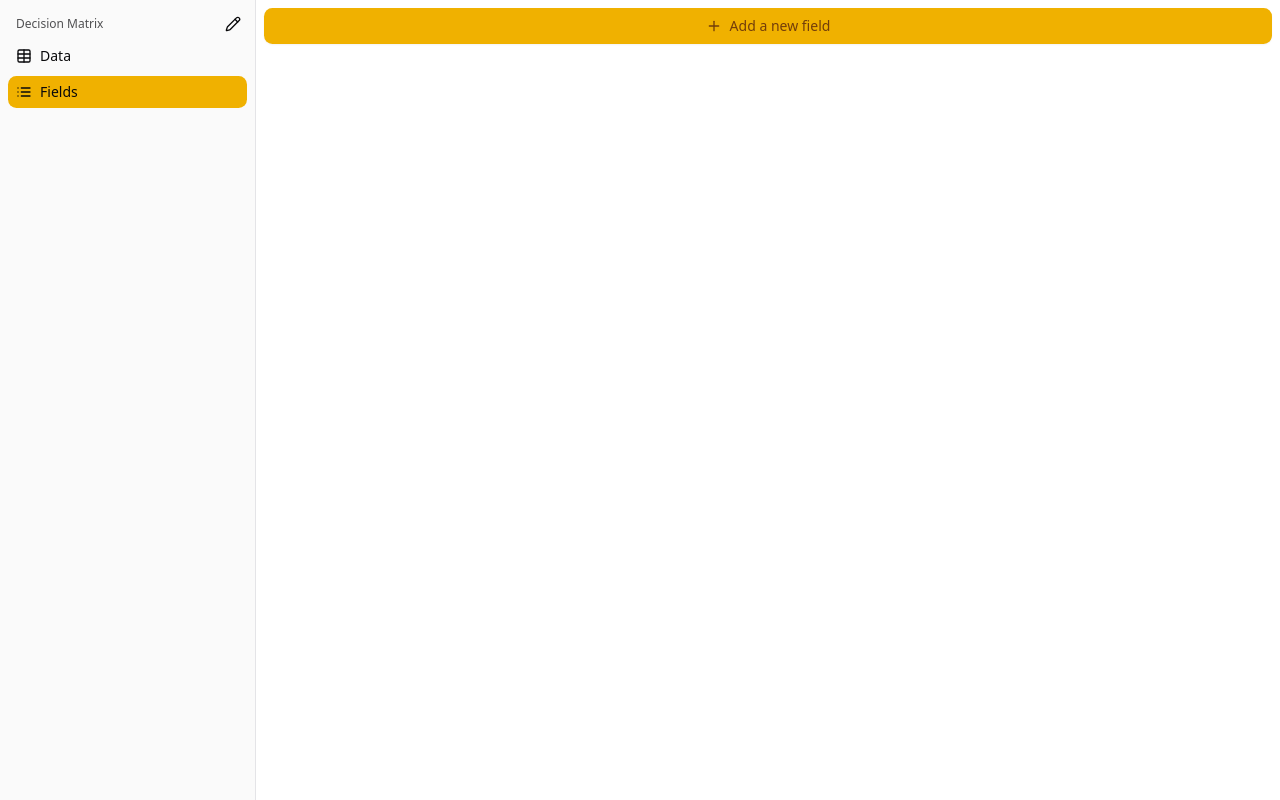
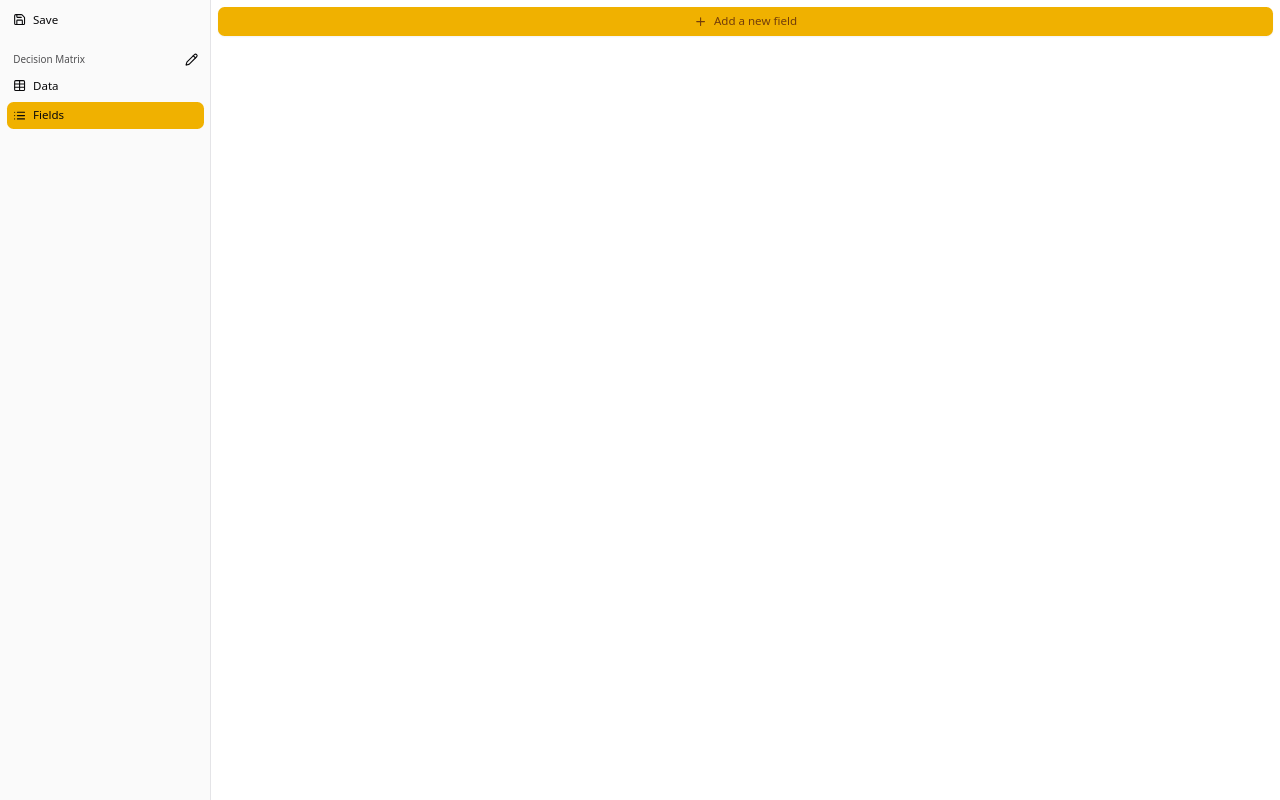
Before and after one commit to karoyqiu/decision-matrix, a React (Vite) app: page /matrix/fields in a window 1280 px wide. Built offline with nearby package versions, Linux system fonts and the light colour scheme.

Commit message:
添加数值支持。

```diff
--- a/src/App.css
+++ b/src/App.css
@@ -114,6 +114,9 @@
   * {
     @apply border-border outline-ring/50;
   }
+  html {
+    font-size: 82.5%;
+  }
   body {
     @apply bg-background text-foreground;
   }
--- a/src/components/field-collapsible.tsx
+++ b/src/components/field-collapsible.tsx
@@ -1,13 +1,14 @@
 import { standardSchemaResolver } from '@hookform/resolvers/standard-schema';
-import { ChevronDownIcon, ChevronRightIcon } from 'lucide-react';
+import { ChevronDownIcon, ChevronRightIcon, DeleteIcon } from 'lucide-react';
 import { type Dispatch, useState } from 'react';
-import { useForm } from 'react-hook-form';
+import { useFieldArray, useForm } from 'react-hook-form';
 
 import { Button } from '@/components/ui/button';
 import { Collapsible, CollapsibleContent, CollapsibleTrigger } from '@/components/ui/collapsible';
 import {
   Form,
   FormControl,
+  FormDescription,
   FormField,
   FormItem,
   FormLabel,
@@ -24,6 +25,8 @@ import {
 import type { ActionType } from '@/lib/matrix/context';
 import { type Field, fieldSchema } from '@/lib/matrix/types';
 
+import { Badge } from './ui/badge';
+
 type FieldCollapsibleProps = {
   index: number;
   field: Field;
@@ -31,6 +34,7 @@ type FieldCollapsibleProps = {
 };
 
 export function FieldCollapsible(props: FieldCollapsibleProps) {
+  'use no memo';
   const { index, field, dispatch } = props;
   const [open, setOpen] = useState(false);
   const form = useForm<Field>({
@@ -39,10 +43,18 @@ export function FieldCollapsible(props: FieldCollapsibleProps) {
     criteriaMode: 'all',
     defaultValues: field,
   });
+  const type = form.watch('type');
+  // @ts-expect-error
+  const units = useFieldArray<Field>({ control: form.control, name: 'units' });
 
-  const submit = form.handleSubmit((values) => {
-    dispatch({ type: 'updateField', index, field: values });
-  }, console.error);
+  const submit = form.handleSubmit(
+    (values) => {
+      dispatch({ type: 'updateField', index, field: values });
+    },
+    (errors) => {
+      console.error('Submit field form error', errors);
+    },
+  );
 
   return (
     <Collapsible key={field.name} open={open} onOpenChange={setOpen}>
@@ -56,7 +68,7 @@ export function FieldCollapsible(props: FieldCollapsibleProps) {
       </div>
       <CollapsibleContent>
         <Form {...form}>
-          <form onSubmit={submit} onBlur={submit} className="space-y-2 pt-2 pl-11">
+          <form onSubmit={submit} onBlur={submit} className="flex flex-col gap-2 pt-2 pl-11">
             <FormField
               control={form.control}
               name="name"
@@ -76,10 +88,17 @@ export function FieldCollapsible(props: FieldCollapsibleProps) {
               render={({ field }) => (
                 <FormItem>
                   <FormLabel>Type</FormLabel>
-                  <Select onValueChange={field.onChange} defaultValue={field.value}>
+                  <Select
+                    disabled={field.disabled}
+                    onValueChange={field.onChange}
+                    defaultValue={field.value}
+                  >
                     <FormControl>
                       <SelectTrigger>
-                        <SelectValue placeholder="Select a verified email to display" />
+                        <SelectValue
+                          onBlur={field.onBlur}
+                          placeholder="Select a verified email to display"
+                        />
                       </SelectTrigger>
                     </FormControl>
                     <SelectContent>
@@ -94,6 +113,100 @@ export function FieldCollapsible(props: FieldCollapsibleProps) {
                 </FormItem>
               )}
             />
+            {(type === 'int' || type === 'float') && (
+              <>
+                <FormItem>
+                  <FormLabel>Units</FormLabel>
+                  <FormControl>
+                    <Input
+                      onKeyDown={(e) => {
+                        if (e.key === 'Enter') {
+                          e.preventDefault();
+                          const input = e.currentTarget;
+                          // @ts-expect-error
+                          units.append(input.value);
+                          input.value = '';
+                        }
+                      }}
+                    />
+                  </FormControl>
+                </FormItem>
+                <div className="flex flex-wrap gap-1">
+                  {units.fields.map((unit, index) => (
+                    <Badge key={unit.id} variant="secondary">
+                      {form.getValues('units')?.at(index)}
+                      <Button
+                        variant="secondary"
+                        className="size-2"
+                        onClick={() => units.remove(index)}
+                      >
+                        <DeleteIcon />
+                      </Button>
+                    </Badge>
+                  ))}
+                </div>
+                <FormField
+                  control={form.control}
+                  name="convert"
+                  render={({ field }) => (
+                    <FormItem>
+                      <FormLabel>Converstion</FormLabel>
+                      <FormControl>
+                        <Input {...field} />
+                      </FormControl>
+                      <FormDescription>Unit converstion formula.</FormDescription>
+                      <FormMessage />
+                    </FormItem>
+                  )}
+                />
+              </>
+            )}
+            {type === 'float' && (
+              <FormField
+                control={form.control}
+                name="precision"
+                render={({ field }) => (
+                  <FormItem>
+                    <FormLabel>Precision</FormLabel>
+                    <FormControl>
+                      <Input {...field} type="number" inputMode="numeric" />
+                    </FormControl>
+                    <FormMessage />
+                  </FormItem>
+                )}
+              />
+            )}
+            {type === 'money' && (
+              <FormField
+                control={form.control}
+                name="currency"
+                render={({ field }) => (
+                  <FormItem>
+                    <FormLabel>Currency</FormLabel>
+                    <FormControl>
+                      <Input {...field} />
+                    </FormControl>
+                    <FormDescription>Three upper case letters.</FormDescription>
+                    <FormMessage />
+                  </FormItem>
+                )}
+              />
+            )}
+            {(type === 'int' || type === 'float' || type === 'money') && (
+              <FormField
+                control={form.control}
+                name="formula"
+                render={({ field }) => (
+                  <FormItem>
+                    <FormLabel>Formula</FormLabel>
+                    <FormControl>
+                      <Input {...field} />
+                    </FormControl>
+                    <FormMessage />
+                  </FormItem>
+                )}
+              />
+            )}
           </form>
         </Form>
       </CollapsibleContent>
--- a/src/components/matrix-sidebar.tsx
+++ b/src/components/matrix-sidebar.tsx
@@ -1,5 +1,5 @@
 import { Link } from '@tanstack/react-router';
-import { ListIcon, PencilIcon, TableIcon } from 'lucide-react';
+import { ListIcon, PencilIcon, SaveIcon, TableIcon } from 'lucide-react';
 
 import {
   Sidebar,
@@ -8,6 +8,7 @@ import {
   SidebarGroupAction,
   SidebarGroupContent,
   SidebarGroupLabel,
+  SidebarHeader,
   SidebarMenu,
   SidebarMenuButton,
   SidebarMenuItem,
@@ -29,10 +30,20 @@ const items = [
 ] as const;
 
 export function MatrixSidebar() {
-  const { matrix } = useMatrix();
+  const { matrix, save } = useMatrix();
 
   return (
     <Sidebar>
+      <SidebarHeader>
+        <SidebarMenu>
+          <SidebarMenuItem>
+            <SidebarMenuButton onClick={save}>
+              <SaveIcon />
+              Save
+            </SidebarMenuButton>
+          </SidebarMenuItem>
+        </SidebarMenu>
+      </SidebarHeader>
       <SidebarContent>
         <SidebarGroup>
           <SidebarGroupLabel>{matrix.name}</SidebarGroupLabel>
--- /dev/null
+++ b/src/components/ui/badge.tsx
@@ -0,0 +1,39 @@
+import { Slot } from '@radix-ui/react-slot';
+import { type VariantProps, cva } from 'class-variance-authority';
+import * as React from 'react';
+
+import { cn } from '@/lib/utils';
+
+const badgeVariants = cva(
+  'inline-flex items-center justify-center rounded-md border px-2 py-0.5 text-xs font-medium w-fit whitespace-nowrap shrink-0 [&>svg]:size-3 gap-1 [&>svg]:pointer-events-none focus-visible:border-ring focus-visible:ring-ring/50 focus-visible:ring-[3px] aria-invalid:ring-destructive/20 dark:aria-invalid:ring-destructive/40 aria-invalid:border-destructive transition-[color,box-shadow] overflow-hidden',
+  {
+    variants: {
+      variant: {
+        default: 'border-transparent bg-primary text-primary-foreground [a&]:hover:bg-primary/90',
+        secondary:
+          'border-transparent bg-secondary text-secondary-foreground [a&]:hover:bg-secondary/90',
+        destructive:
+          'border-transparent bg-destructive text-white [a&]:hover:bg-destructive/90 focus-visible:ring-destructive/20 dark:focus-visible:ring-destructive/40 dark:bg-destructive/60',
+        outline: 'text-foreground [a&]:hover:bg-accent [a&]:hover:text-accent-foreground',
+      },
+    },
+    defaultVariants: {
+      variant: 'default',
+    },
+  },
+);
+
+function Badge({
+  className,
+  variant,
+  asChild = false,
+  ...props
+}: React.ComponentProps<'span'> & VariantProps<typeof badgeVariants> & { asChild?: boolean }) {
+  const Comp = asChild ? Slot : 'span';
+
+  return (
+    <Comp data-slot="badge" className={cn(badgeVariants({ variant }), className)} {...props} />
+  );
+}
+
+export { Badge, badgeVariants };
--- a/src/lib/matrix/context.tsx
+++ b/src/lib/matrix/context.tsx
@@ -1,14 +1,9 @@
 import type { ReactNode } from '@tanstack/react-router';
-import { type Dispatch, createContext, useContext } from 'react';
+import { type Dispatch, createContext, useCallback, useContext, useState } from 'react';
 import { useImmerReducer } from 'use-immer';
 
-import { save } from './file';
+import { load as loadMatrix, save as saveMatrix } from './file';
 import type { DecisionMatrix, Field } from './types';
-
-type MatrixState = {
-  matrix: DecisionMatrix;
-  filename: string;
-};
 
 /** 空矩阵 */
 export const emptyMatrix = Object.freeze<DecisionMatrix>({
@@ -18,24 +13,10 @@ export const emptyMatrix = Object.freeze<DecisionMatrix>({
   data: [],
 });
 
-const initialState = Object.freeze<MatrixState>({
-  matrix: emptyMatrix,
-  filename: '',
-});
-
-/** 创建新矩阵 */
-type CreationAction = {
-  type: 'create';
-};
-
-/** 打开已有矩阵 */
-type OpenAction = {
-  type: 'open';
-  state: MatrixState;
-};
-
-type SaveAction = {
-  type: 'save';
+/** 重置矩阵 */
+type ResetAction = {
+  type: 'reset';
+  matrix?: DecisionMatrix;
 };
 
 /** 创建新字段 */
@@ -52,35 +33,24 @@ type UpdateFieldAction = {
 };
 
 /** 动作 */
-export type ActionType =
-  | CreationAction
-  | OpenAction
-  | SaveAction
-  | NewFieldAction
-  | UpdateFieldAction;
+export type ActionType = ResetAction | NewFieldAction | UpdateFieldAction;
 
 /** 决策矩阵 reducer */
-const decisionMatrixReducer = (draft: MatrixState, action: ActionType) => {
+const decisionMatrixReducer = (draft: DecisionMatrix, action: ActionType) => {
   switch (action.type) {
-    case 'create':
-      return initialState;
-
-    case 'open':
-      return action.state;
-
-    case 'save':
-      save(draft.matrix, draft.filename);
-      break;
+    case 'reset':
+      return action.matrix ?? emptyMatrix;
 
     case 'newField':
-      draft.matrix.fields.push({
-        name: action.fieldName ?? `Field ${draft.matrix.fields.length}`,
+      draft.fields.push({
+        id: window.crypto.randomUUID(),
+        name: action.fieldName ?? `Field ${draft.fields.length}`,
         type: 'text',
       });
       break;
 
     case 'updateField':
-      draft.matrix.fields.splice(action.index, 1, action.field);
+      draft.fields.splice(action.index, 1, action.field);
       break;
 
     default:
@@ -88,22 +58,53 @@ const decisionMatrixReducer = (draft: MatrixState, action: ActionType) => {
   }
 };
 
+type MatrixState = {
+  /** 当前决策矩阵 */
+  matrix: DecisionMatrix;
+  /** 创建决策矩阵文件 */
+  create: (filename: string) => Promise<void>;
+  /** 保存决策矩阵文件 */
+  save: () => Promise<void>;
+  /** 加载决策矩阵文件 */
+  load: (filename: string) => Promise<void>;
+};
+
 /** 当前决策矩阵 */
-const DecisionMatrixContext = createContext<MatrixState>(initialState);
+const DecisionMatrixContext = createContext<MatrixState>({
+  matrix: emptyMatrix,
+  create: () => Promise.reject(),
+  save: () => Promise.reject(),
+  load: () => Promise.reject(),
+});
 
 /** 动作分发 */
 const DecisionMatrixDispatchContext = createContext<Dispatch<ActionType>>(() => {});
 
 /** 当前决策矩阵及动作分发提供者 */
 export default function DecisionMatrixProivder({ children }: { children?: ReactNode }) {
-  const [matrix, reducer] = useImmerReducer<MatrixState, ActionType>(
+  const [matrix, dispatch] = useImmerReducer<DecisionMatrix, ActionType>(
     decisionMatrixReducer,
-    initialState,
+    emptyMatrix,
   );
+  const [filename, setFilename] = useState('');
+
+  const create = useCallback(async (path: string) => {
+    await saveMatrix(emptyMatrix, path);
+    dispatch({ type: 'reset' });
+    setFilename(path);
+  }, []);
+
+  const save = useCallback(async () => saveMatrix(matrix, filename), [matrix, filename]);
+
+  const load = useCallback(async (path: string) => {
+    const m = await loadMatrix(path);
+    dispatch({ type: 'reset', matrix: m });
+    setFilename(path);
+  }, []);
 
   return (
-    <DecisionMatrixContext.Provider value={matrix}>
-      <DecisionMatrixDispatchContext.Provider value={reducer}>
+    <DecisionMatrixContext.Provider value={{ matrix, create, save, load }}>
+      <DecisionMatrixDispatchContext.Provider value={dispatch}>
         {children}
       </DecisionMatrixDispatchContext.Provider>
     </DecisionMatrixContext.Provider>
--- a/src/lib/matrix/file.ts
+++ b/src/lib/matrix/file.ts
@@ -8,8 +8,10 @@ import { type DecisionMatrix, decisionMatrixSchema } from './types';
  * @param matrix 要保存的决策矩阵
  * @param filename 要保存到的文件名
  */
-export const save = (matrix: DecisionMatrix, filename: string) =>
-  writeTextFile(filename, EJSON.stringify(matrix));
+export const save = (matrix: DecisionMatrix, filename: string) => {
+  const verified = decisionMatrixSchema.parse(matrix);
+  return writeTextFile(filename, EJSON.stringify(verified));
+};
 
 /**
  * 从文件中加载决策矩阵。
@@ -18,5 +20,5 @@ export const save = (matrix: DecisionMatrix, filename: string) =>
 export const load = async (filename: string) => {
   const text = await readTextFile(filename);
   const obj = EJSON.parse(text);
-  return decisionMatrixSchema.safeParse(obj);
+  return decisionMatrixSchema.parse(obj);
 };
--- a/src/lib/matrix/types.ts
+++ b/src/lib/matrix/types.ts
@@ -16,14 +16,14 @@ const numericFieldSchema = z.object({
   /** 数值计算公式 */
   formula: z.optional(z.string()),
   /** 显示精度，小数点后位数 */
-  precision: z.optional(z.int().check(z.gte(0))),
+  precision: z.optional(z.coerce.number().check(z.int(), z.gte(0))),
 });
 
 const moneyFieldSchema = z.object({
   /** 类型：金额 */
   type: z.literal('money'),
   /** 货币，3 字母大写 */
-  currency: z.string().check(z.toUpperCase()).check(z.length(3)),
+  currency: z._default(z.string().check(z.toUpperCase(), z.length(3)), 'CNY'),
   /** 数值计算公式 */
   formula: z.optional(z.string()),
 });
@@ -43,6 +43,7 @@ const otherFieldSchema = z.object({
 /** 字段 */
 export const fieldSchema = z.intersection(
   z.object({
+    id: z.uuid(),
     /** 名称 */
     name: z.string(),
   }),
@@ -72,7 +73,22 @@ export const decisionMatrixSchema = z.object({
   /** 名称 */
   name: z.string(),
   /** 字段列表 */
-  fields: z.array(fieldSchema),
+  fields: z.array(fieldSchema).check((ctx) => {
+    const keys = new Set<string>();
+
+    for (const field of ctx.value) {
+      if (keys.has(field.name)) {
+        ctx.issues.push({
+          code: 'custom',
+          input: ctx.value,
+          message: `Duplicated field name: ${field.name}`,
+          continue: true,
+        });
+      }
+
+      keys.add(field.name);
+    }
+  }),
   /** 数据列表 */
   data: z.array(dataSchema),
 });
--- a/src/routes/_app.index.tsx
+++ b/src/routes/_app.index.tsx
@@ -3,15 +3,14 @@ import { open, save } from '@tauri-apps/plugin-dialog';
 import { FilePlus2Icon, FolderOpenIcon } from 'lucide-react';
 
 import { Button } from '@/components/ui/button';
-import { emptyMatrix, useMatrixDispatch } from '@/lib/matrix/context';
-import { load, save as saveMatrix } from '@/lib/matrix/file';
+import { useMatrix } from '@/lib/matrix/context';
 
 export const Route = createFileRoute('/_app/')({
   component: RouteComponent,
 });
 
 function RouteComponent() {
-  const dispatch = useMatrixDispatch();
+  const { create, load } = useMatrix();
   const navigate = useNavigate();
 
   return (
@@ -30,8 +29,7 @@ function RouteComponent() {
           });
 
           if (path) {
-            await saveMatrix(emptyMatrix, path);
-            dispatch({ type: 'create' });
+            await create(path);
             navigate({ to: '/matrix/fields' });
           }
         }}
@@ -52,13 +50,11 @@ function RouteComponent() {
           });
 
           if (path) {
-            const result = await load(path);
-
-            if (result.success) {
-              dispatch({ type: 'open', state: { matrix: result.data, filename: path } });
-              navigate({ to: '/matrix/data' });
-            } else {
-              console.error('Failed to open', result.error);
+            try {
+              await load(path);
+              navigate({ to: '/matrix/fields' });
+            } catch (e) {
+              console.error('Failed to open', e);
             }
           }
         }}
--- a/src/routes/matrix/fields.tsx
+++ b/src/routes/matrix/fields.tsx
@@ -1,5 +1,6 @@
 import { createFileRoute } from '@tanstack/react-router';
 import { PlusIcon } from 'lucide-react';
+import { Fragment } from 'react/jsx-runtime';
 import { useDebounceCallback } from 'usehooks-ts';
 
 import { FieldCollapsible } from '@/components/field-collapsible';
@@ -12,15 +13,9 @@ export const Route = createFileRoute('/matrix/fields')({
 });
 
 function RouteComponent() {
-  const { matrix } = useMatrix();
+  const { matrix, save } = useMatrix();
   const dispatch = useMatrixDispatch();
-  const saveLater = useDebounceCallback(
-    () => {
-      dispatch({ type: 'save' });
-    },
-    1000,
-    { maxWait: 1000 * 60 },
-  );
+  const saveLater = useDebounceCallback(save, 1000, { maxWait: 1000 * 60 });
 
   const dispatchAndSave = (action: ActionType) => {
     dispatch(action);
@@ -30,10 +25,10 @@ function RouteComponent() {
   return (
     <div className="flex flex-col gap-4 p-2">
       {matrix.fields.map((field, index) => (
-        <>
-          <FieldCollapsible key={field.name} {...{ index, field, dispatch: dispatchAndSave }} />
+        <Fragment key={field.id}>
+          <FieldCollapsible {...{ index, field, dispatch: dispatchAndSave }} />
           <Separator />
-        </>
+        </Fragment>
       ))}
       <Button onClick={() => dispatchAndSave({ type: 'newField' })}>
         <PlusIcon />
```
